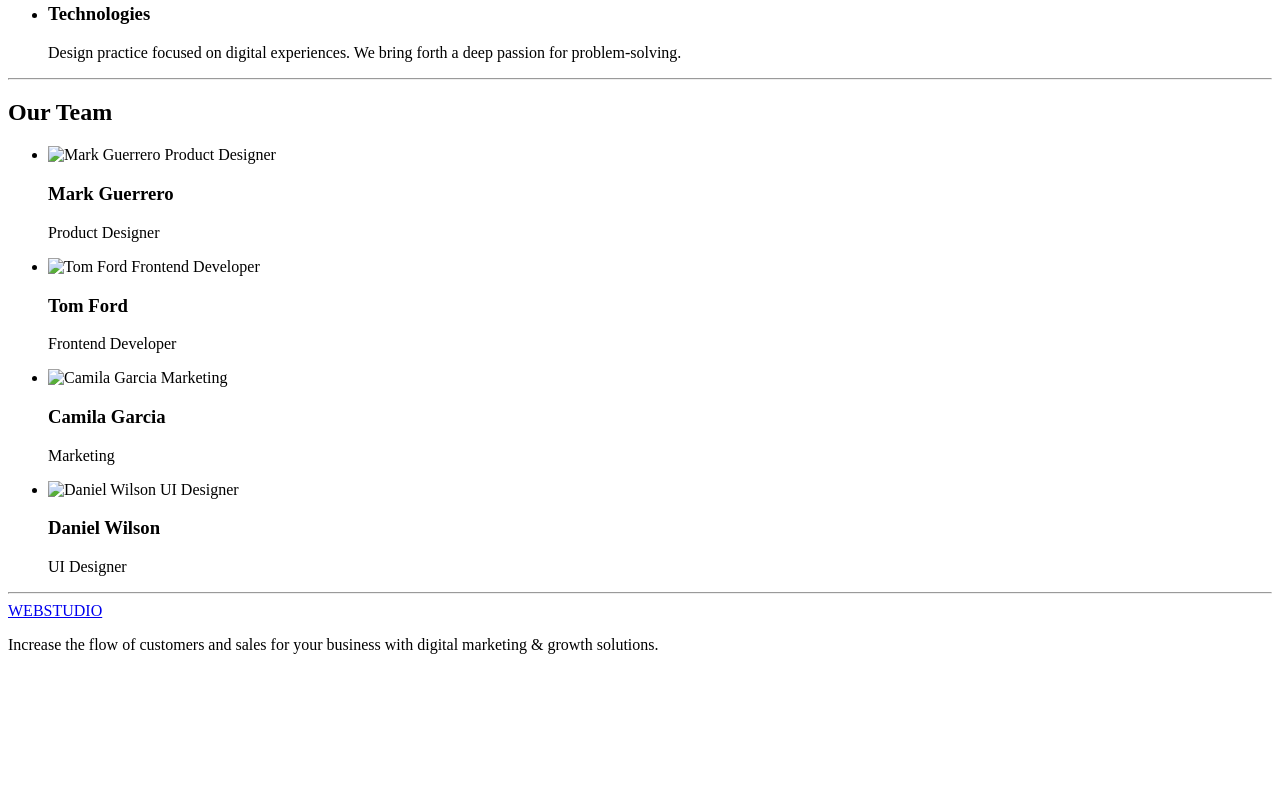
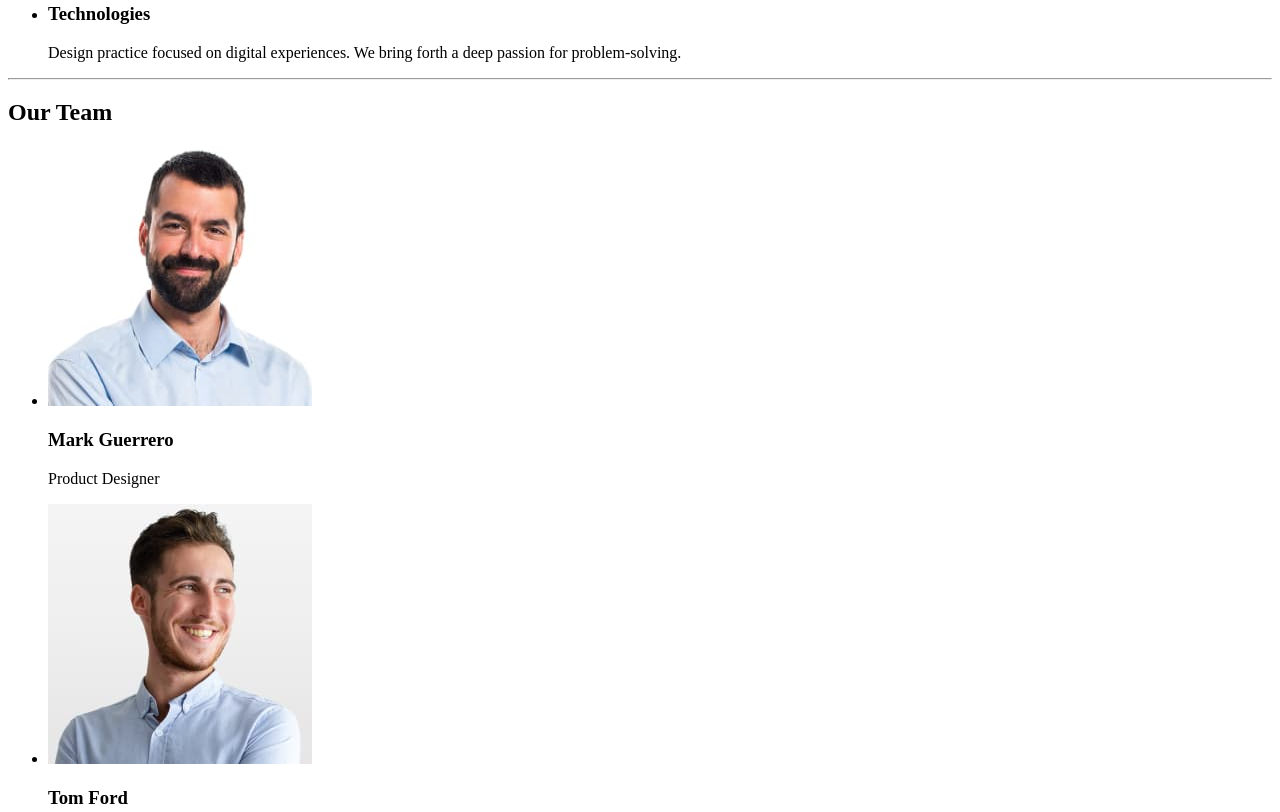
Before and after one commit to Andreea161299/goit-markuo-hw-01, a plain HTML site: page index.html in a window 1280 px wide. Shown: the part 512-1324 px from the top of the page. Before the commit the page ends 1182 px from the top, so only its background shows below. Drawn offline with Linux system fonts and the light colour scheme.

Commit message:
Am adaugat imaginile

```diff
--- a/index.html
+++ b/index.html
@@ -75,7 +75,7 @@
         <h2>Our Team</h2>
         <ul>
             <li>
-            <img src="images-hw1/Mark Guerrero.jpg"
+            <img src="imageshw1/MarkGuerrero.jpg"
                  alt="Mark Guerrero Product Designer"
                  width="264"
                  height="260"
@@ -85,7 +85,7 @@
 
                 </li>
             <li>
-                <img src="images-hw1/Tom Fod.jpg"
+                <img src="imageshw1/TomFod.jpg"
                      alt="Tom Ford Frontend Developer"
                      width="264"
                      height="260"
@@ -94,7 +94,7 @@
                      <p>Frontend Developer</p>
                     </li>
             <li>
-                <img src="images-hw1/Camila Garcia.jpg"
+                <img src="imageshw1/CamilaGarcia.jpg"
                      alt="Camila Garcia Marketing"
                      width="264"
                      height="260"
@@ -103,7 +103,7 @@
                      <p>Marketing</p>
                     </li>
             <li>
-                <img src="images-hw1/Daniel Wilson.jpg"
+                <img src="imageshw1/DanielWilson.jpg"
                      alt="Daniel Wilson UI Designer"
                      width="264"
                      height="260"
```
